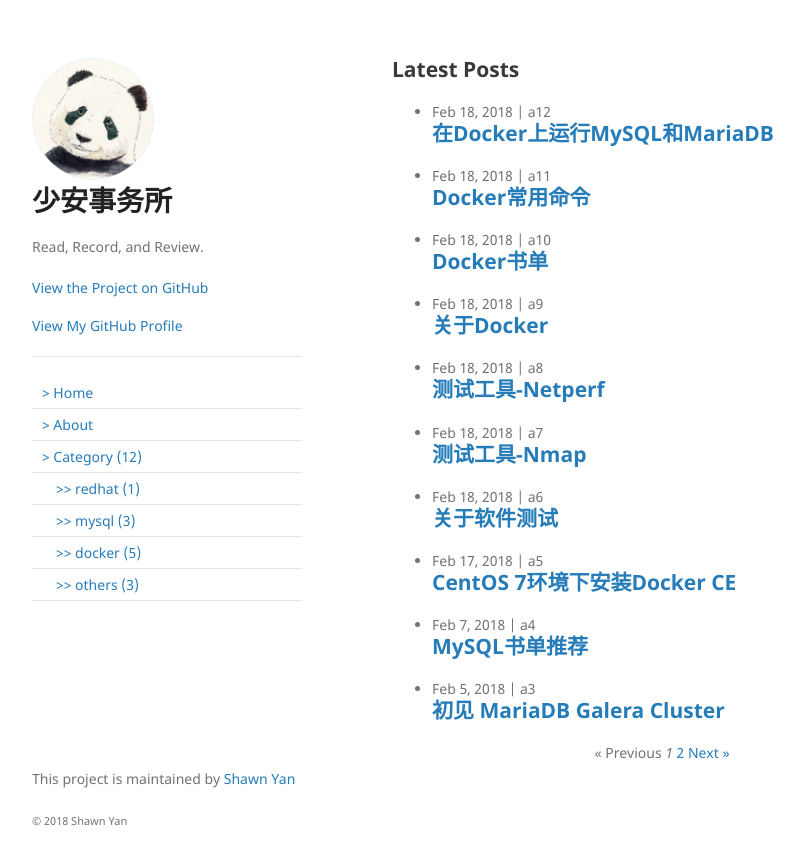
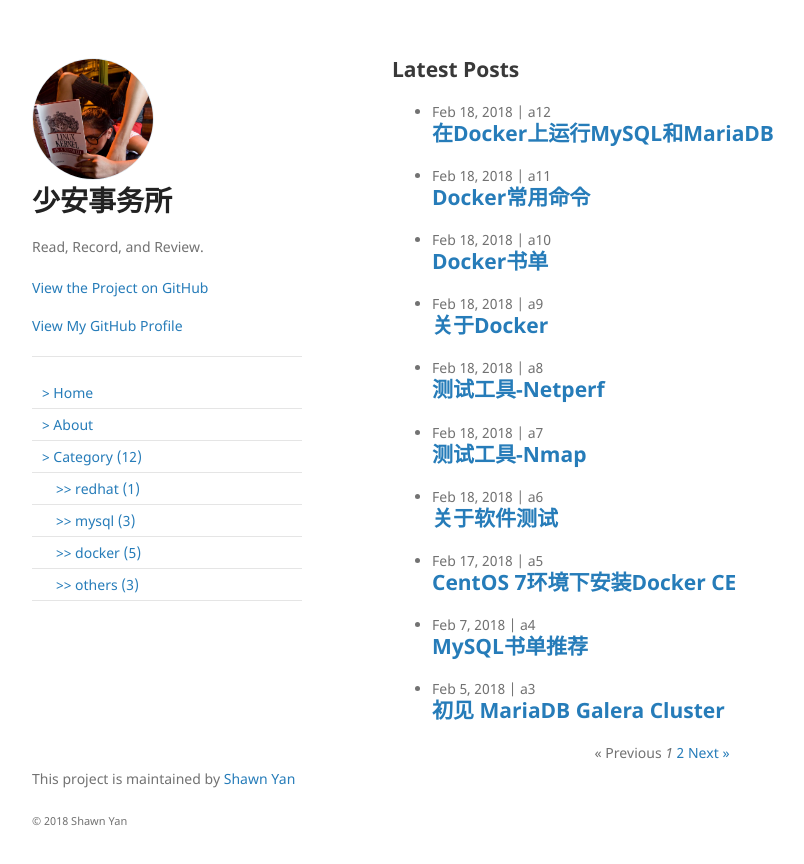
Before and after one commit to shawn0915/shawnyan.github.io, a Jekyll site: the page built from index.html, in a window 1280 px wide. Shown: the top 864 px of the page, without its empty margins (178-982 px from the left). Built offline with Jekyll 4.4.1, drawn with Linux system fonts in a browser that asks for light colours; the list of posts is cut into pages by our own code.

Commit message:
change head icon

```diff
--- a/_config.yml
+++ b/_config.yml
@@ -9,7 +9,8 @@ theme: jekyll-theme-minimal
 
 #timezone: Asia/Shanghai
 #avatar: https://avatars0.githubusercontent.com/u/17957066?s=400&u=b39871eafed2e90aecd42910d9cd8bc642618177&v=4
-avatar: assets/img/1.jpg
+#avatar: assets/img/1.jpg
+avatar: assets/img/yoga_and_linux.png
 author: ShawnYan
 email: shawn2016@aliyun.com
 
```
Also changed, not shown: assets/img/yoga_and_linux.png (added), favicon.ico.
